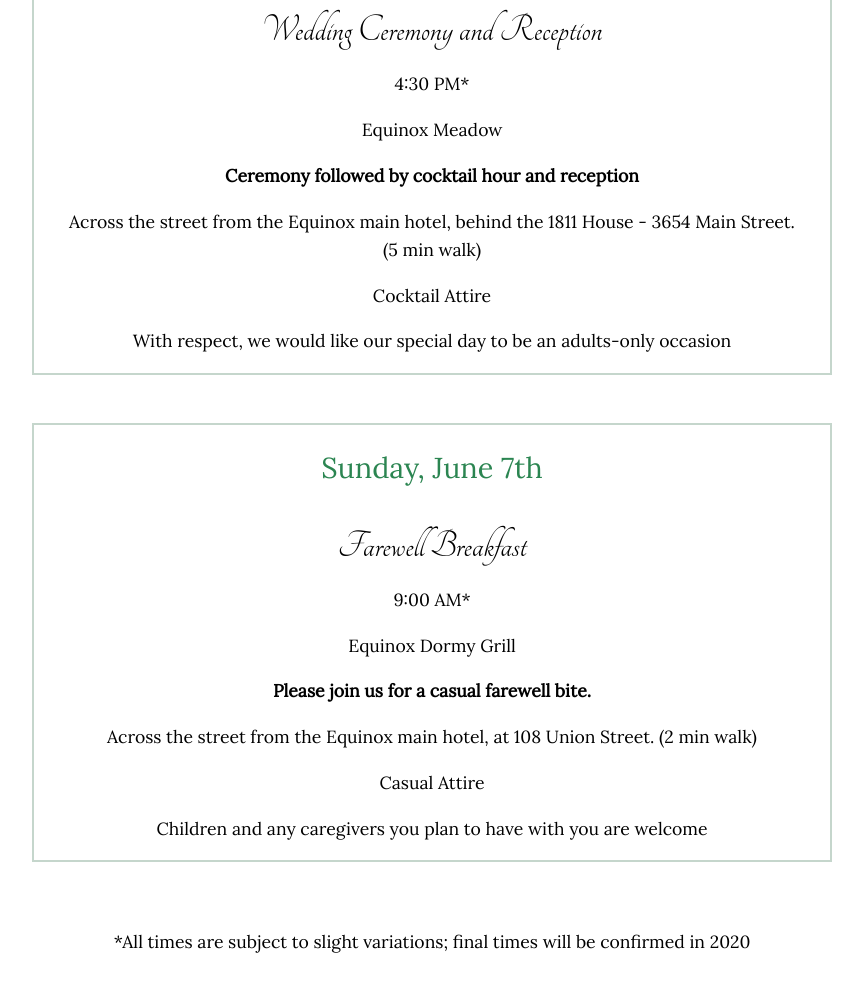
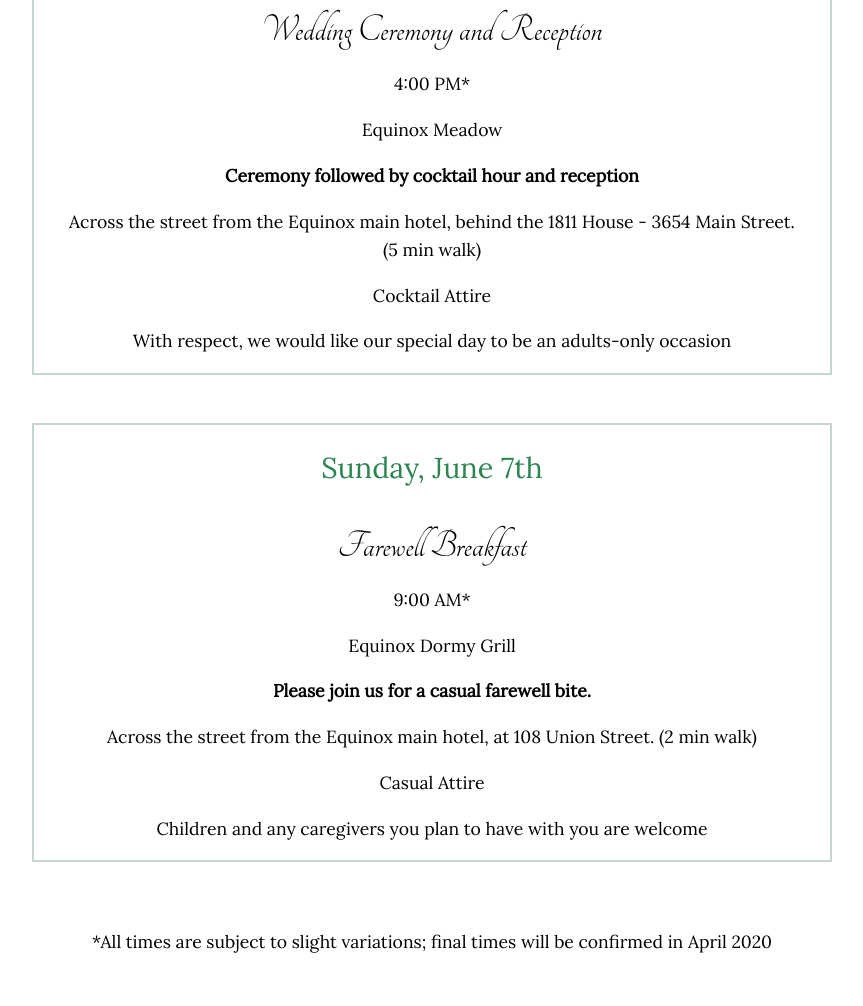
Before and after one commit to mrdavidjcole/michelle-andrew-wedding-website, a Next.js app: page /schedule in a window 1280 px wide. Shown: the part 1112-2118 px from the top of the page, without its empty margins (208-1071 px from the left). Built offline with nearby package versions, Linux system fonts and the light colour scheme.

Commit message:
Update ceremony time, and note about adjusting times

```diff
--- a/pages/schedule.jsx
+++ b/pages/schedule.jsx
@@ -132,7 +132,7 @@ export default () => {
               Wedding Ceremony and Reception
             </h3>
             <p>
-              4:30 PM*
+              4:00 PM*
             </p>
             <p>
               Equinox Meadow
@@ -180,7 +180,7 @@ export default () => {
           </div>
         </div>
         <p className="variations">
-          *All times are subject to slight variations; final times will be confirmed in 2020
+          *All times are subject to slight variations; final times will be confirmed in April 2020
         </p>
       </div>
       <FloralFooter />
```
